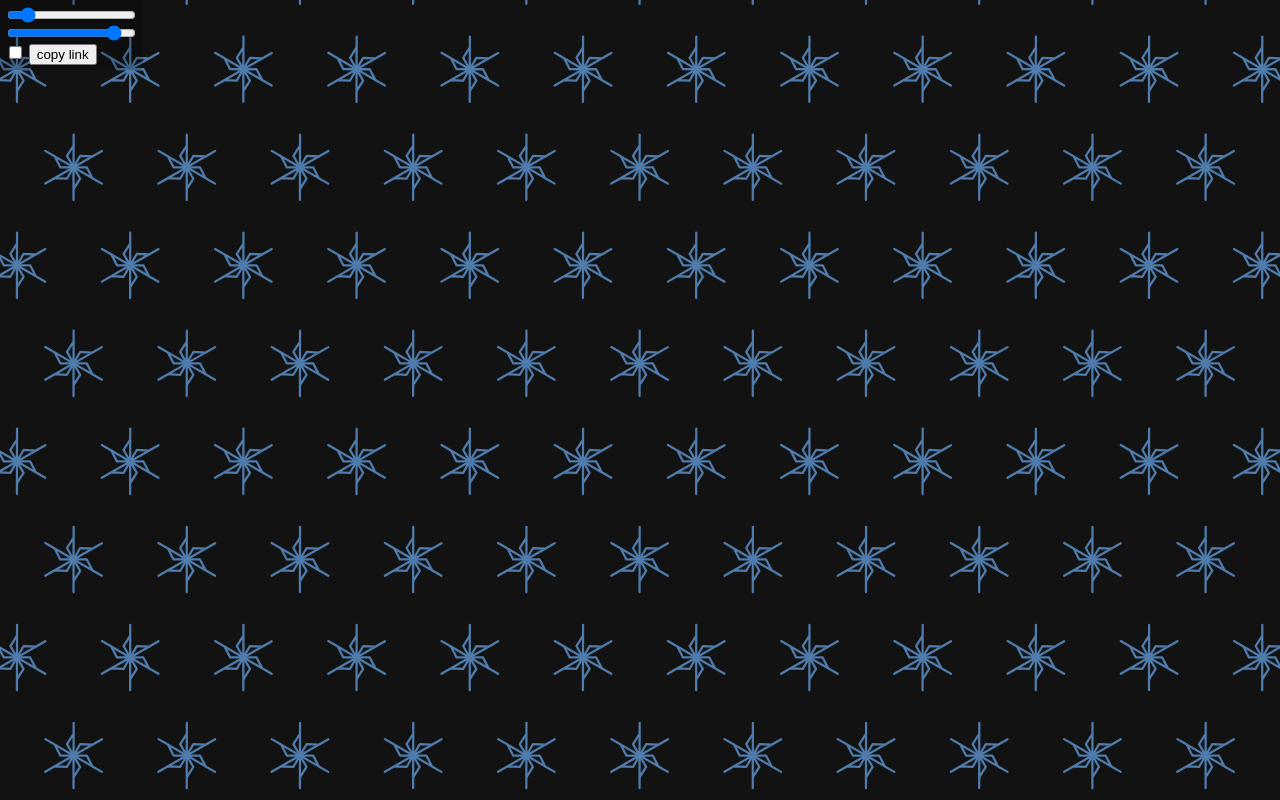
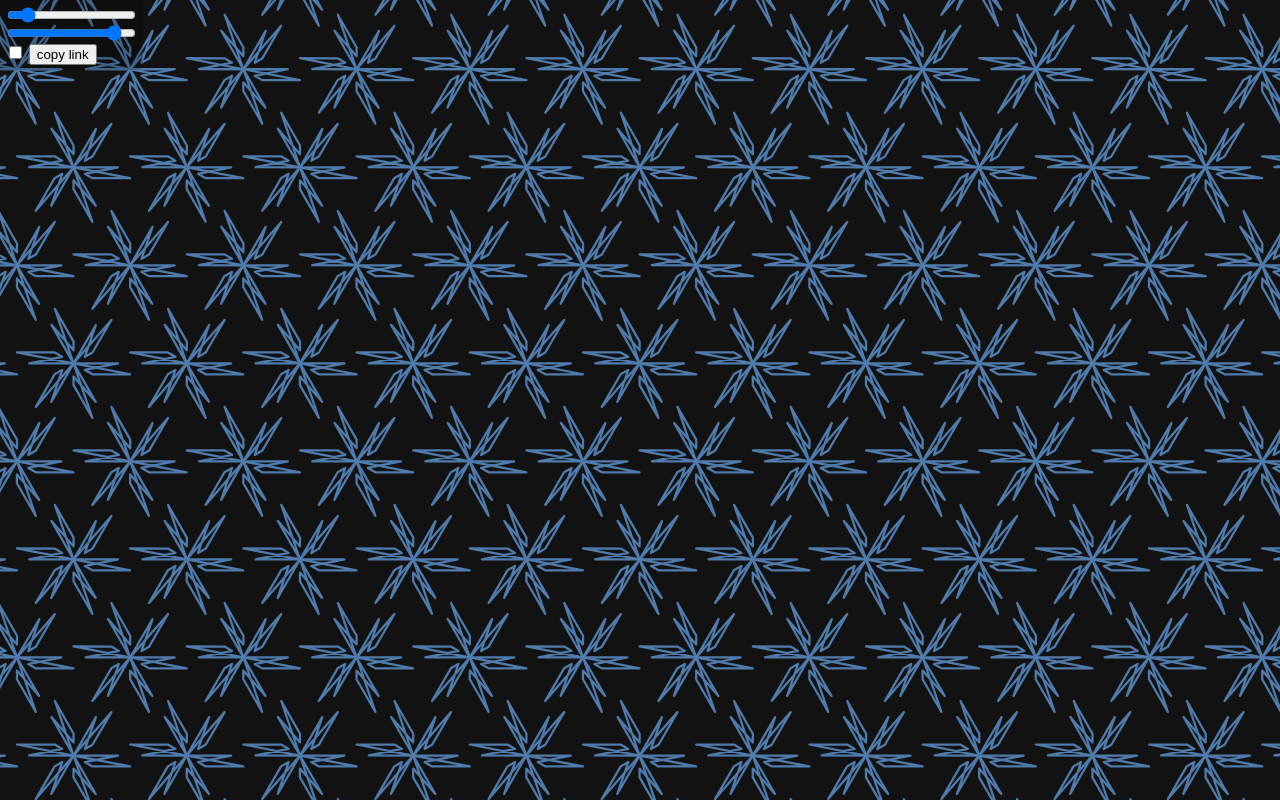
Before and after one commit to ejdowling/dowling, a plain HTML site: page geometric.html in a window 1280 px wide. Drawn offline with Linux system fonts and the light colour scheme.

Commit message:
fix seeding from url

```diff
--- a/geometric.html
+++ b/geometric.html
@@ -14,109 +14,76 @@
     <button id="copy">copy link</button>
 </div>
 <script>
-const hash = (s) => {
-    let h;
-    for (let i = 0; i < s.length; i++) {
-        h = Math.imul(31, h) + s.charCodeAt(i) | 0;
-    }
-    return h;
+const colours = [
+    "#747369","#d3d0c8","#f2777a","#f99157","#ffcc66",
+    "#99cc99","#66cccc","#4f7cac","#cc99cc",
+];
+
+const points = [
+    [ 0.000000,  0.000000 ],[ 0.600000,  0.346800 ],
+    [ 0.600000, -0.353200 ],[ 0.700000,  0.000000 ],
+    [ 1.000000, -0.577400 ],[ 1.000000,  0.000000 ],
+    [ 1.000000,  0.577400 ],[ 1.300000,  0.000000 ],
+    [ 1.400000, -0.350000 ],[ 1.400000,  0.346000 ],
+    [ 1.500000, -0.866000 ],[ 1.500000,  0.866000 ],
+    [ 1.647800, -0.610200 ],[ 1.654600,  0.598200 ],
+    [ 1.726400,  0.996800 ],[ 1.737600, -1.003200 ],
+    [ 1.876600,  0.680000 ],[ 1.879800, -0.696600 ],
+    [ 2.000000,  0.000000 ],[ 2.347600,  0.602200 ],
+    [ 2.354600, -0.614200 ],[ 2.600000,  0.350000 ],
+    [ 2.600000, -0.354000 ],[ 2.704600,  0.000000 ],
+    [ 3.000000, -0.577400 ],[ 3.000000, -1.732000 ],
+    [ 3.000000,  0.000000 ],[ 3.000000,  0.577400 ],
+    [ 3.000000,  1.732000 ],
+];
+
+let seed = new Uint32Array(4);
+const rand = () => {
+    const rot = (x, k) => (x << k) | (x >> (32 - k));
+    const e = (seed[0] - rot(seed[1], 27)) >>> 0;
+    seed[0] = (seed[1] ^ rot(seed[2], 17)) >>> 0;
+    seed[1] = (seed[2] + seed[3]) >>> 0;
+    seed[2] = (seed[3] + e) >>> 0;
+    seed[3] = (e + seed[0]) >>> 0;
+    return seed[3] / 4294967296.0;
 };
 
 const init = () =>{
     const dpp = window.devicePixelRatio || 1;
     const canvas = document.querySelector("canvas");
-    const width = window.innerWidth * dpp;
-    const height = window.innerHeight * dpp;
     canvas.width = window.innerWidth * dpp;
     canvas.height = window.innerHeight * dpp;
+
     const ctx = canvas.getContext('2d');
+    ctx.font = "30px Arial";
+    ctx.lineJoin = "round";
+
     const slidera = document.querySelector("input#a");
     const sliderb = document.querySelector("input#b");
     const checkbox = document.querySelector("input#c");
     const copy_button = document.querySelector("button#copy");
-    ctx.font = "30px Arial";
-    ctx.lineJoin = "round";
-
-    const colours = [
-        "#747369",
-        "#d3d0c8",
-        "#f2777a",
-        "#f99157",
-        "#ffcc66",
-        "#99cc99",
-        "#66cccc",
-        "#4f7cac",
-        "#cc99cc",
-    ];
-
-    const points = [
-        [ 0.000000,  0.000000 ],
-        [ 0.600000,  0.346800 ],
-        [ 0.600000, -0.353200 ],
-        [ 0.700000,  0.000000 ],
-        [ 1.000000, -0.577400 ],
-        [ 1.000000,  0.000000 ],
-        [ 1.000000,  0.577400 ],
-        [ 1.300000,  0.000000 ],
-        [ 1.400000, -0.350000 ],
-        [ 1.400000,  0.346000 ],
-        [ 1.500000, -0.866000 ],
-        [ 1.500000,  0.866000 ],
-        [ 1.647800, -0.610200 ],
-        [ 1.654600,  0.598200 ],
-        [ 1.726400,  0.996800 ],
-        [ 1.737600, -1.003200 ],
-        [ 1.876600,  0.680000 ],
-        [ 1.879800, -0.696600 ],
-        [ 2.000000,  0.000000 ],
-        [ 2.347600,  0.602200 ],
-        [ 2.354600, -0.614200 ],
-        [ 2.600000,  0.350000 ],
-        [ 2.600000, -0.354000 ],
-        [ 2.704600,  0.000000 ],
-        [ 3.000000, -0.577400 ],
-        [ 3.000000, -1.732000 ],
-        [ 3.000000,  0.000000 ],
-        [ 3.000000,  0.577400 ],
-        [ 3.000000,  1.732000 ],
-    ];
 
     const parameters = window.location.search.split(",");
-    const seed = parameters[0].substring(1);
+    const seed_string = parameters[0].substring(1);
     slidera.value = Number(parameters[1]) || 5;
     sliderb.value = Number(parameters[2]) || 7;
     checkbox.checked = Boolean(Number(parameters[3]));
 
-    let raw_seed = new Uint32Array(1);
-    if (!seed) {
-        window.crypto.getRandomValues(raw_seed);
+    if (!seed_string) {
+        window.crypto.getRandomValues(seed);
     } else {
         try {
-            raw_seed = Uint32Array.from(window.atob(seed).split(','));
+            seed = Uint32Array.from(window.atob(seed_string).split(','));
         } catch {
-            window.crypto.getRandomValues(raw_seed);
+            window.crypto.getRandomValues(seed);
         }
     }
-
-    const rand = ((a, b, c, d) => {
-        return () => {
-            let t = b << 9, r = a * 5;
-            r = (r << 7 | r >>> 25) * 9;
-            c ^= a;
-            d ^= b;
-            b ^= c;
-            a ^= d;
-            c ^= t;
-            d = d << 11 | d >>> 21;
-            return (r >>> 0) / 4294967296;
-        }
-    })(raw_seed[0], raw_seed[1], raw_seed[2], raw_seed[3]);
 
     let walk = [];
     let scale = Math.sqrt((canvas.width*canvas.width)+(canvas.height*canvas.height)) / 80;
 
-    const generate = (dont_reseed) => {
-        if (!dont_reseed) window.crypto.getRandomValues(raw_seed);
+    const generate = (stable) => {
+        if (stable) seed = Uint32Array.from(last_seed); else last_seed = Uint32Array.from(seed);
         walk = [];
         let lines = slidera.value;
         for (let i = 0; i < lines; ++i) {
@@ -145,7 +112,7 @@ const init = () =>{
                 ctx.translate(x,y);
                 for (let a = 0; a < 6; a++) {
                     ctx.beginPath();
-                    ctx.translate(width/100, height/100);
+                    ctx.translate(canvas.width/100, canvas.height/100);
                     ctx.moveTo(points[walk[0]][0],points[walk[1]][1]);
                     for (let i = 1; i < walk.length; ++i){
                         ctx.lineTo(points[walk[i]][0],points[walk[i]][1]);
@@ -159,19 +126,19 @@ const init = () =>{
                     ctx.closePath();
                     ctx.stroke();
                     ctx.rotate(1.0479);
-                    ctx.translate(-width/100, -height/100);
+                    ctx.translate(-canvas.width/100, -canvas.height/100);
                 }
                 ctx.restore();
             }
         }
     };
 
-    slidera.addEventListener('input', () => { generate(); render(); });
+    slidera.addEventListener('input', () => { generate(true); render(); });
     sliderb.addEventListener('input', render);
     checkbox.addEventListener('input', render)
     copy_button.addEventListener('click', () => {
         const new_url = new URL(window.location);
-        const search = `${window.btoa(raw_seed).replaceAll("=","")},${slidera.value},${sliderb.value},${checkbox.checked&1}`;
+        const search = `${window.btoa(last_seed)},${slidera.value},${sliderb.value},${checkbox.checked&1}`;
         new_url.search = search;
         navigator.clipboard.writeText(new_url);
     });
@@ -183,7 +150,7 @@ const init = () =>{
     });
     canvas.addEventListener('dblclick', () => { generate(); render(); });
 
-    generate(true);
+    generate();
     render();
 
     ctx.save();
@@ -194,13 +161,13 @@ const init = () =>{
     const padding = 40;
     const w = metrics.width + padding*2;
     ctx.fillRect(
-        width/2 - (metrics.actualBoundingBoxLeft + padding) - w/2,
-        ((3*height)/4) - (metrics.actualBoundingBoxAscent + padding),
+        canvas.width/2 - (metrics.actualBoundingBoxLeft + padding) - w/2,
+        ((3*canvas.height)/4) - (metrics.actualBoundingBoxAscent + padding),
         metrics.width + padding*2,
         30 - metrics.actualBoundingBoxDescent + padding*2
     );
     ctx.fillStyle = "white";
-    ctx.fillText(text, width/2 - w/2, (3*height)/4);
+    ctx.fillText(text, canvas.width/2 - w/2, (3*canvas.height)/4);
     ctx.restore();
 
     setTimeout(render, 5000);
```
